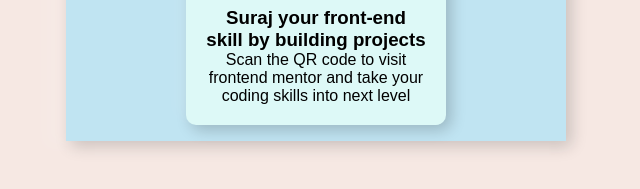
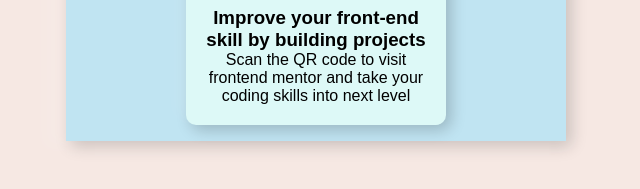
Before and after one commit to suraj03122003/QRSCANNER, a plain HTML site: page index.html in a window 1280 px wide. Shown: the part 479-668 px from the top of the page, 324-964 px from the left. Drawn offline with Linux system fonts and the light colour scheme.

Commit message:
Update index.html

```diff
--- a/index.html
+++ b/index.html
@@ -12,7 +12,7 @@
             <div class="layout2">
                 <img src="image-qr-code.png" width="220px" height="220px">
                 <div class="text-below-image">
-                    <h3>Suraj your front-end <br>skill by building projects <br></h3>
+                    <h3>Improve your front-end <br>skill by building projects <br></h3>
                     Scan the QR code to visit <br> frontend mentor and take your <br>coding skills into next level
                 </div>
             </div>
```
